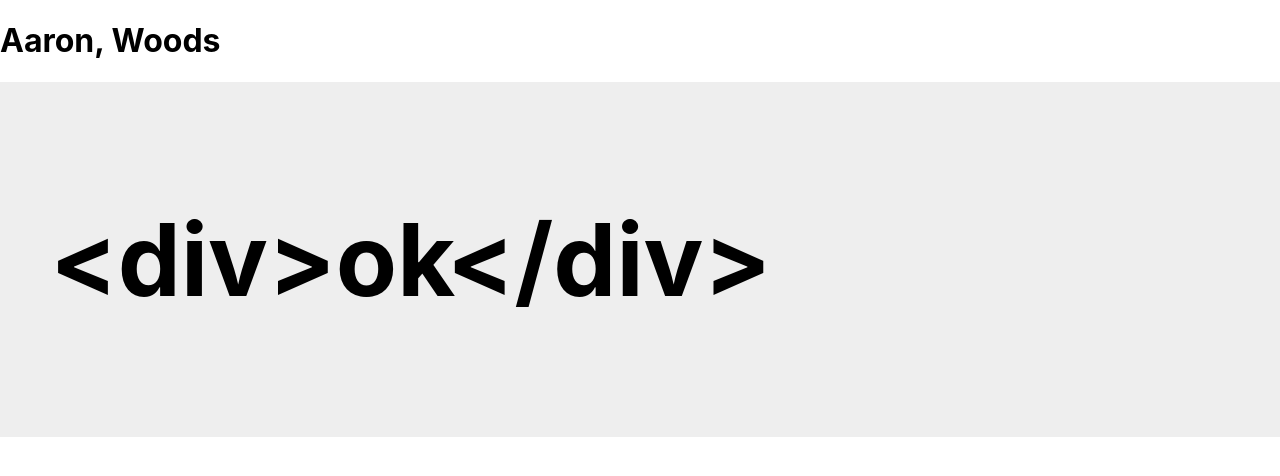
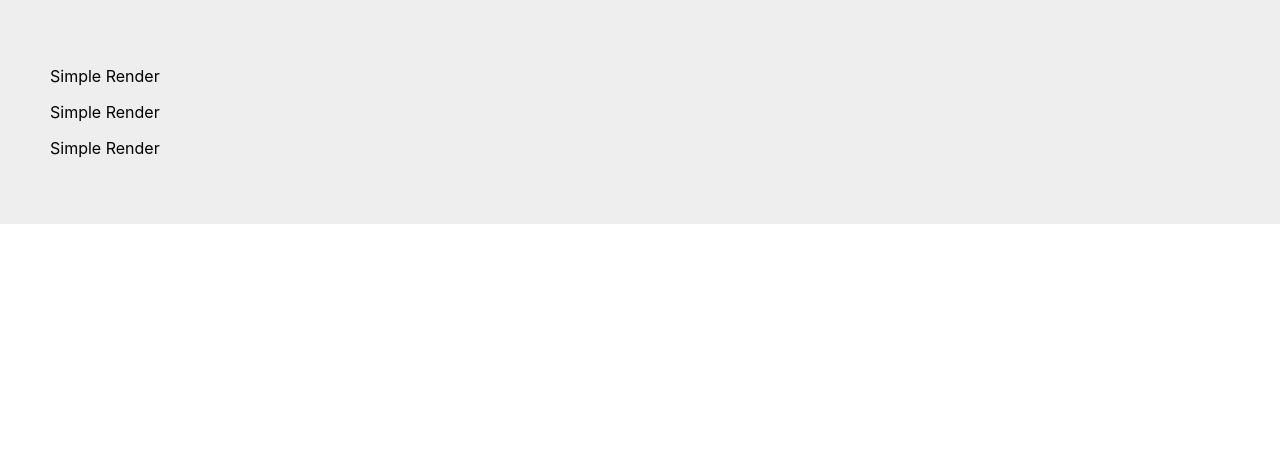
Before and after one commit to AaronWoods/ReactJS, a React (Create React App) app in the folder my-app/: page / in a window 1280 px wide. Shown: the top 476 px of the page. Built offline with nearby package versions, Linux system fonts and the light colour scheme.

Commit message:
multiple components

```diff
--- a/my-app/src/index.tsx
+++ b/my-app/src/index.tsx
@@ -4,55 +4,23 @@ import './index.css';
 import App from './App';
 import * as serviceWorker from './serviceWorker';
 
-//ReactDOM.render(<App />, document.getElementById('root'));
-//ReactDOM.render(<h1>Startup</h1>, document.getElementById('container'));
+class Startup extends React.Component{
+    render(){
+        console.log("in render")
 
-// Introduction to JSX
-interface User{
-    firstName: string,
-    lastName: string
+        return(
+            <p>Simple Render</p>
+        );
+    }
 }
 
-function formatName(user:User) {
-    return user.firstName + ", " + user.lastName;
-}
-
-//conditional rendering
-function getStartup(user:User){
-    if (user) {
-        return <div>{ formatName(user) }</div>
-    }
-    else{
-        return <div>Stranger</div>
-    }
-}
-const user:User = {
-    firstName:"Aaron",
-    lastName:"Woods"
-}
-
-const element = (
-    <h1>
-        { getStartup(user) }
-    </h1>
-)
-
-// controlling attribute values using JSX
-const element1 = <div tabIndex={0}>{user.firstName}</div>
-const element2 = <img src={user.firstName}/>
-const element3 = (
-    <div>
-        <div>a</div>
-        <div>b</div>
-    </div>
-);
-
-// JSX prevents injection attacks
-const title ='<div>ok</div>'
-const element4 = <h1>{title}</h1>
-
-ReactDOM.render(element, document.getElementById('root'));
-ReactDOM.render(element4, document.getElementById('container'));
+ReactDOM.render(
+<div>
+<Startup />
+<Startup />
+<Startup />
+</div>,
+document.getElementById('container'));
 
 // If you want your app to work offline and load faster, you can change
 // unregister() to register() below. Note this comes with some pitfalls.
```
Also changed, not shown: my-app/src/tests/introduction/index.tsx (added, +60 -0 lines).
